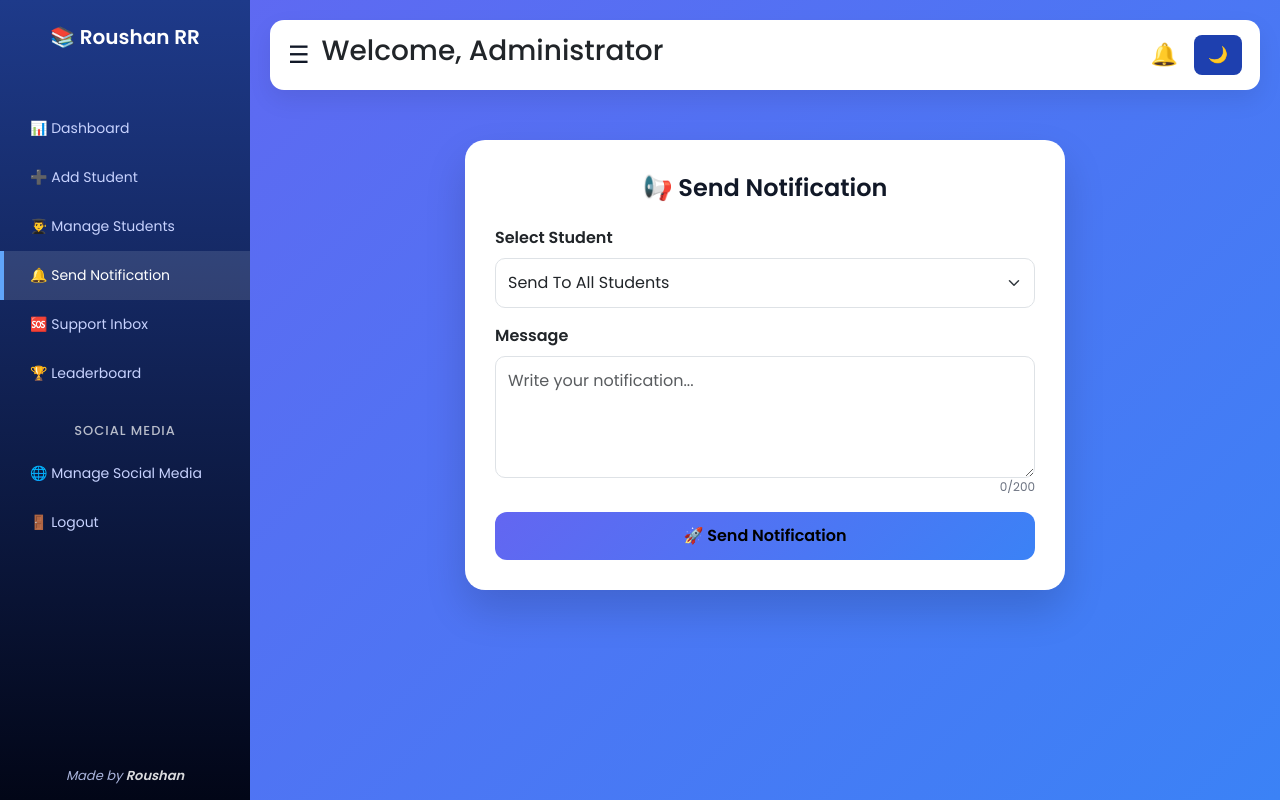
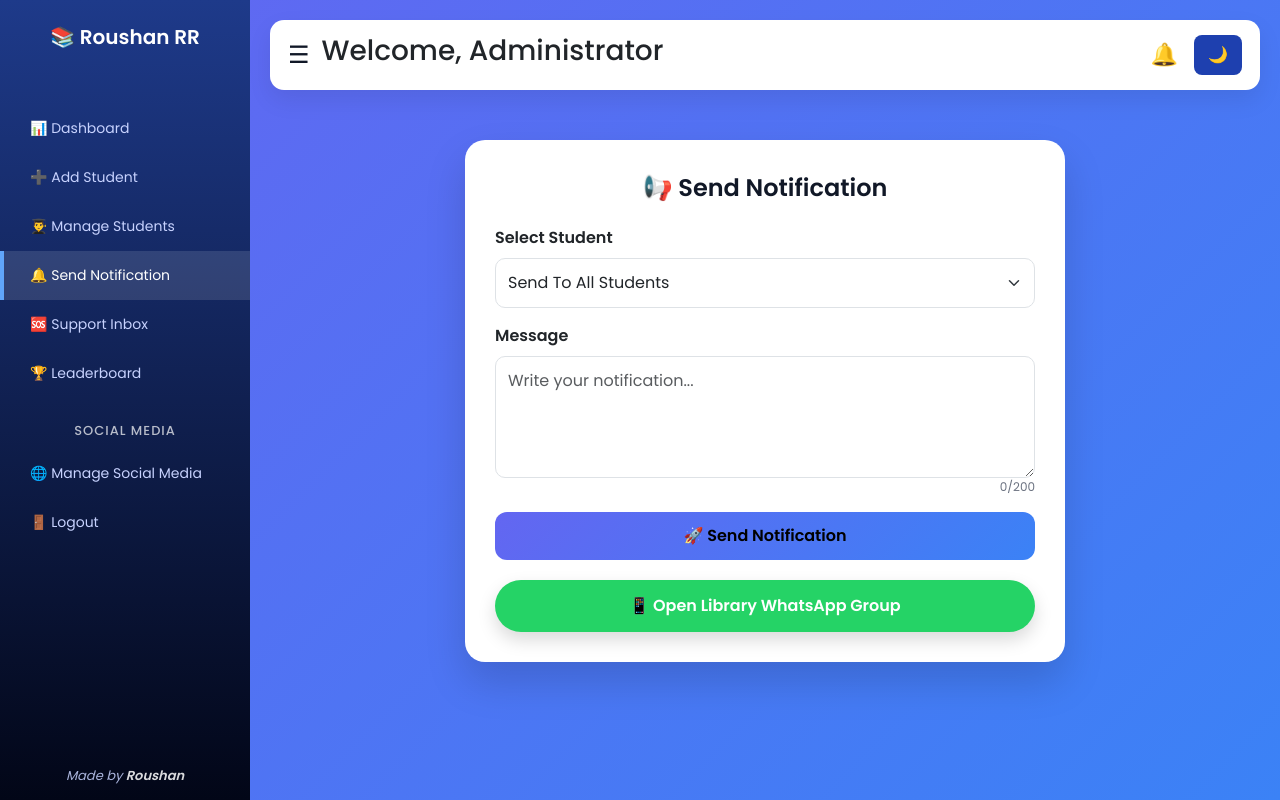
Before and after one commit to Roushanbobdj/my-flask-app-2, a Flask app: page /send_notification in a window 1280 px wide. Run offline with Flask 3, Linux system fonts and the light colour scheme; a user stored in the database is signed in; data comes from the database, SQL or seed files in the repository; data that the repository does not hold is empty.

Commit message:
Update send_notification.html

```diff
--- a/templates/send_notification.html
+++ b/templates/send_notification.html
@@ -81,6 +81,63 @@ margin-bottom:15px;
 animation:fadeIn .5s ease;
 }
 
+/* WhatsApp Button */
+
+.whatsapp-btn{
+
+display:block;
+margin-top:20px;
+text-align:center;
+background:#25D366;
+color:white;
+padding:14px;
+border-radius:50px;
+font-weight:600;
+text-decoration:none;
+transition:.3s;
+box-shadow:0 8px 18px rgba(0,0,0,.15);
+animation:popIn .6s ease;
+}
+
+.whatsapp-btn:hover{
+
+transform:scale(1.05);
+box-shadow:0 12px 25px rgba(0,0,0,.25);
+color:white;
+
+}
+
+@keyframes popIn{
+
+from{
+opacity:0;
+transform:scale(.8);
+}
+
+to{
+opacity:1;
+transform:scale(1);
+}
+
+}
+
+/* Mobile Responsive */
+
+@media(max-width:576px){
+
+.notification-card{
+
+margin:20px;
+padding:20px;
+
+}
+
+.page-title{
+font-size:20px;
+}
+
+}
+
 </style>
 
 <div class="container">
@@ -112,7 +169,7 @@ animation:fadeIn .5s ease;
 {% for student in students %}
 
 <option value="{{student.id}}">
-{{student.name}}
+{{student.name}} (ID: {{student.id}})
 </option>
 
 {% endfor %}
@@ -146,6 +203,16 @@ required></textarea>
 
 </form>
 
+<!-- WhatsApp Group Button -->
+
+<a href="https://chat.whatsapp.com/YOUR_GROUP_LINK"
+target="_blank"
+class="whatsapp-btn">
+
+📱 Open Library WhatsApp Group
+
+</a>
+
 </div>
 
 </div>
```
